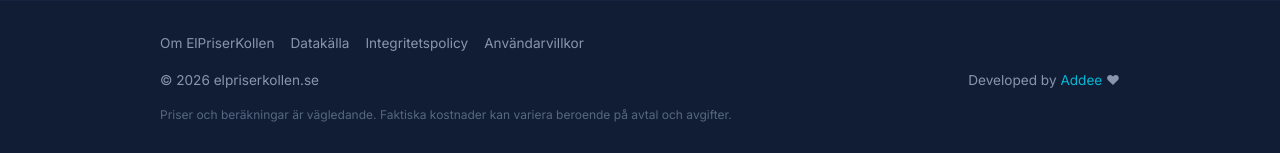
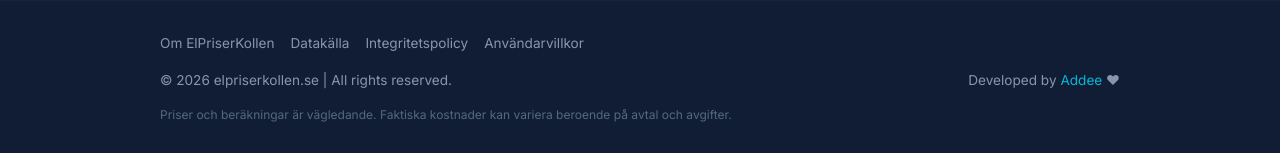
Before and after one commit to addee1/elpriserkollen, a React (Vite) app: page / in a window 1280 px wide. Shown: the part 644-797 px from the top of the page. Built offline with nearby package versions, Linux system fonts and the light colour scheme; no server answers.

Commit message:
updates copyright text

```diff
--- a/src/components/Footer.tsx
+++ b/src/components/Footer.tsx
@@ -13,7 +13,7 @@ const Footer = () => {
                 </div>
 
                 <div className="app-footer__bottom">
-                    <span>© {year} elpriserkollen.se</span>
+                    <span>© {year} elpriserkollen.se | All rights reserved.</span>
                     <span>Developed by{" "}
                         <a href="https://github.com/addee1" target="_blank" rel="noreferrer">Addee</a>{" "}
                         ♥
```
